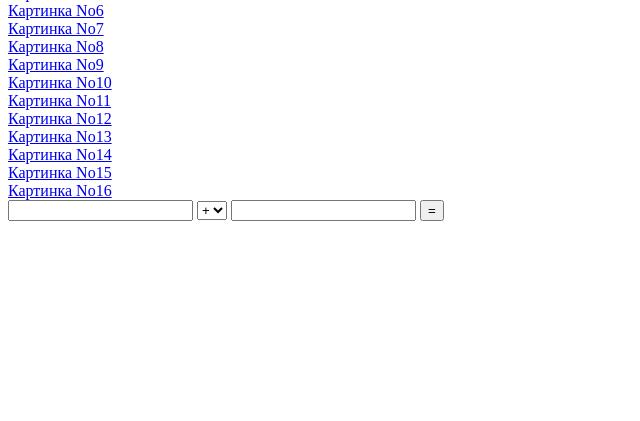
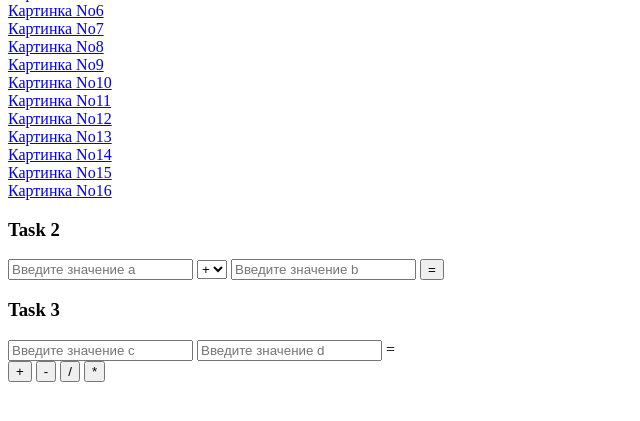
Before and after one commit to threepwoodg/test.com, a PHP site: page / in a window 1280 px wide. Shown: the part 143-564 px from the top of the page, without its empty margins (0-640 px from the left). Run offline with PHP 8.4, Linux system fonts and the light colour scheme.

Commit message:
les4 done

```diff
--- a/les4/index.php
+++ b/les4/index.php
@@ -54,22 +54,52 @@ function mathOperation($x, $y, $operation)
 	}
 	return $result;
 }
+?>
 
+<h3>Task 2</h3>
 
-if(isset($_POST['a']) && isset($_POST['b'])) $result = mathOperation($_POST['a'], $_POST['b'],$_POST['operation']);
+<?php
+
+if(isset($_POST['a']) && isset($_POST['b']))
+    $res_task2 = mathOperation($_POST['a'], $_POST['b'],$_POST['operation']);
 else
-	$result = "";
+	$res_task2 = "";
+?>
 
-?>
 <form method="post">
-    <input type="text" name="a"/>
+    <input type="number" name="a" placeholder="Введите значение a" required />
     <select name="operation">
         <option value="1">+</option>
         <option value="2">-</option>
         <option value="3">/</option>
         <option value="4">*</option>
     </select>
-    <input type="text" name="b" /> <input type="submit" value="=" /> <?php echo $result; ?>
+    <input type="number" name="b" placeholder="Введите значение b" required />
+    <input type="submit" value="=" /> <?php echo $res_task2;?>
+
+
+    <h3>Task 3</h3>
+
+    <?php if(isset($_POST['c']) && isset($_POST['d'])) {
+	    foreach ($_POST as $k => $v) {
+		    if ($k == 'SUM') $res_task3 = mathOperation($_POST['c'], $_POST['d'], SUM);
+            elseif ($k == 'MIN') $res_task3 = mathOperation($_POST['c'], $_POST['d'], MIN);
+            elseif ($k == 'DIV') $res_task3 = mathOperation($_POST['c'], $_POST['d'], DIV);
+            elseif ($k == 'MUL') $res_task3 = mathOperation($_POST['c'], $_POST['d'], MUL);
+	    }
+    }
+    else
+    $res_task3 = "";
+    ?>
+
+    <form method="post">
+        <input type="number" name="c" placeholder="Введите значение c" required />
+        <input type="number" name="d" placeholder="Введите значение d" required /> =
+        <?php echo $res_task3;?> <br/>
+        <input type="submit" name="SUM" value="+" />
+	    <input type="submit" name="MIN" value="-" />
+        <input type="submit" name="DIV" value="/" />
+        <input type="submit" name="MUL" value="*" />
 
 
 </body>
--- a/les4/photo.php
+++ b/les4/photo.php
@@ -1,5 +1,6 @@
 <?php
 	$id = $_GET['id']; // param id
+var_dump($_GET);
 ?>
 <html>
 	<head>
```
Also changed, not shown: les4/.htaccess (added).
